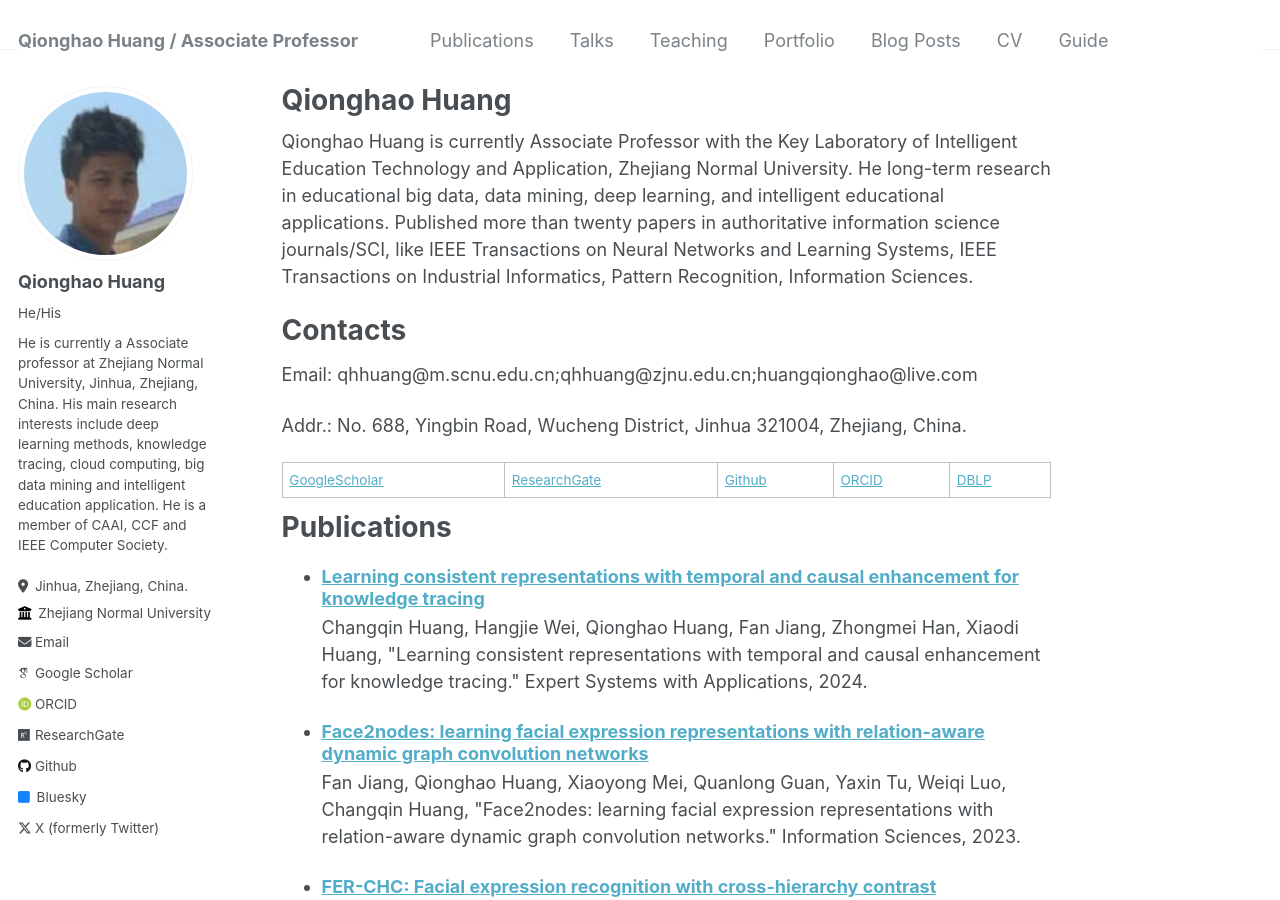
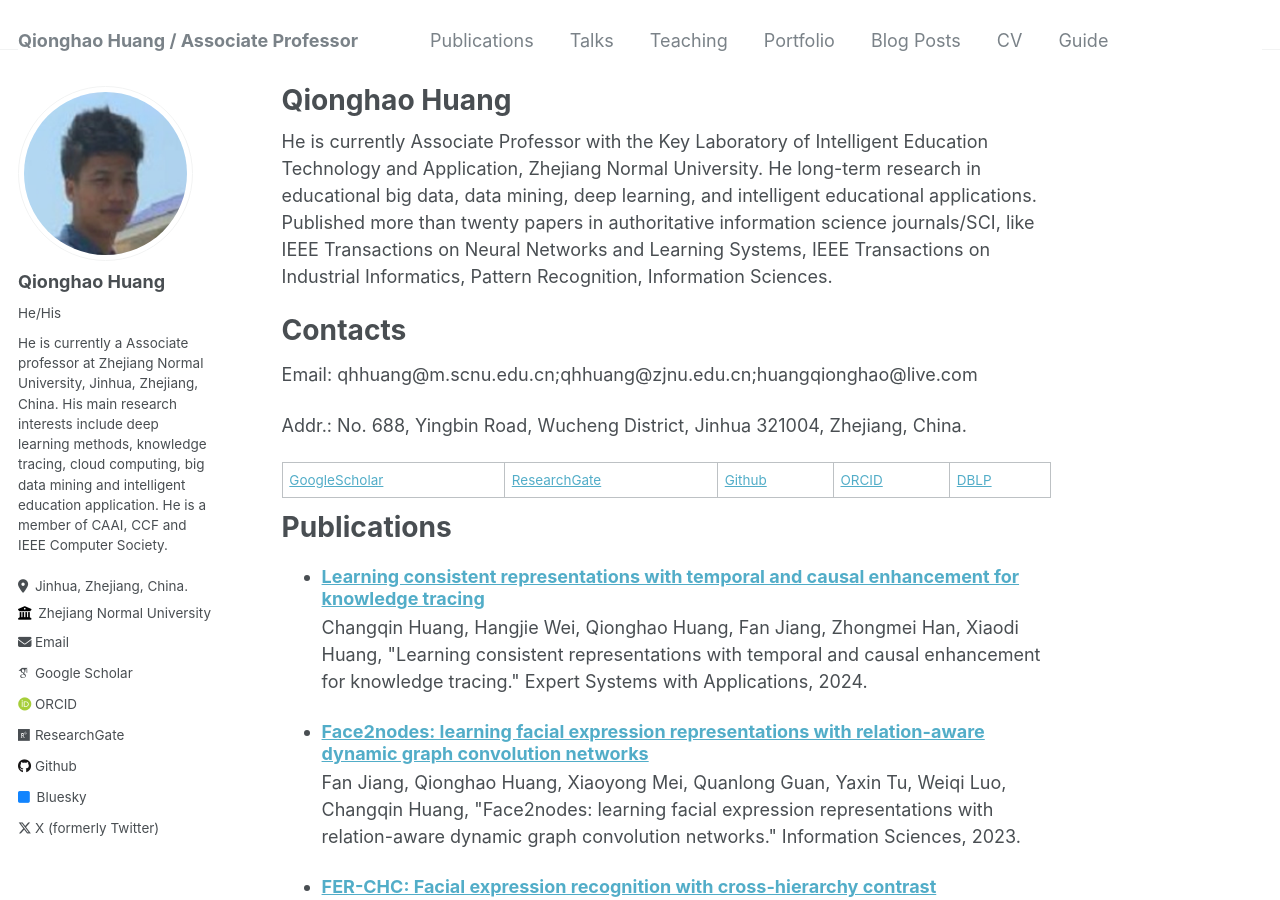
Before and after one commit to qhhuang-ai/qhhuang-ai.github.io, a Jekyll site: the page built from _pages/about.md, in a window 1280 px wide and 900 px high. Built offline with Jekyll 4.4.1, drawn with Linux system fonts in a browser that asks for light colours; some web fonts are replaced.

Commit message:
update cv

```diff
--- a/_pages/about.md
+++ b/_pages/about.md
@@ -7,7 +7,7 @@ redirect_from:
   - /about.html
 ---
 
-Qionghao Huang is currently Associate Professor with the Key Laboratory of Intelligent Education Technology and Application, Zhejiang Normal University.
+He is currently Associate Professor with the Key Laboratory of Intelligent Education Technology and Application, Zhejiang Normal University.
 He long-term research in educational big data, data mining, deep learning, and intelligent educational applications. Published more than twenty papers in authoritative information science journals/SCI, like IEEE Transactions on Neural Networks and Learning Systems, IEEE Transactions on Industrial Informatics, Pattern Recognition, Information Sciences.
 
 
```
